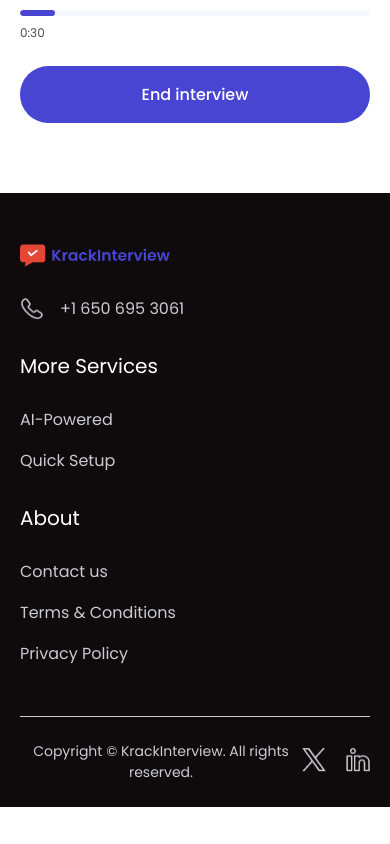
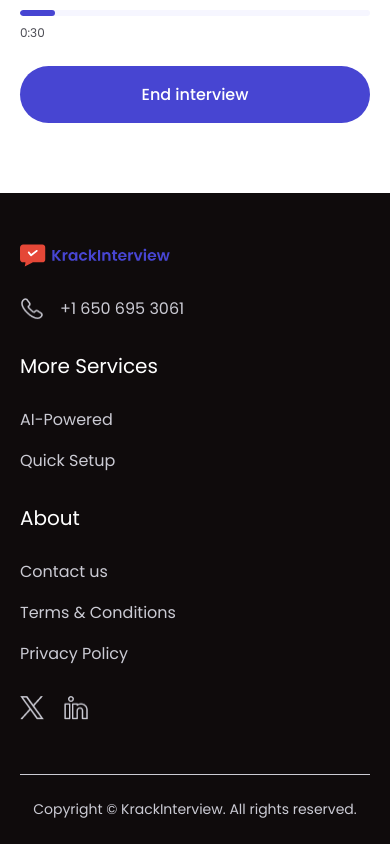
Before and after one commit to piojeet/nexus4, a plain HTML site: page pages/interview-screen.html in a window 390 px wide. Shown: the part 1350-2194 px from the top of the page. Before the commit the page ends 2157 px from the top, so only its background shows below. Drawn offline with Linux system fonts and the light colour scheme.

Commit message:
first commit

```diff
--- a/pages/interview-screen.html
+++ b/pages/interview-screen.html
@@ -116,7 +116,7 @@
     </main>
 
 
-    <footer class="footer">
+        <footer class="footer">
         <div class="footer-container">
             <div class="footer-top">
                 <div class="footer-brand-contact">
@@ -142,11 +142,16 @@
                         <a href="#">Privacy Policy</a>
                     </div>
                 </div>
+
+                 <div class="footer-socials footer-socials-mob">
+                    <a href="#"><img src="../assets/fi_5968958.png" alt="Twitter"></a>
+                    <a href="#"><img src="../assets/linkedin (2) 1.png" alt="LinkedIn"></a>
+                </div>
             </div>
 
             <div class="footer-bottom">
                 <p class="footer-copy">Copyright © KrackInterview. All rights reserved.</p>
-                <div class="footer-socials">
+                <div class="footer-socials footer-socials-desk">
                     <a href="#"><img src="../assets/fi_5968958.png" alt="Twitter"></a>
                     <a href="#"><img src="../assets/linkedin (2) 1.png" alt="LinkedIn"></a>
                 </div>
```
Also changed, not shown: js/script.js (+10 -7 lines), pages/detailed-interview-screen.html (+8 -2 lines), pages/interview-page.html (+7 -2 lines), pages/old-interview-screen.html (+7 -2 lines), pages/transaction-screen.html (+7 -2 lines).
